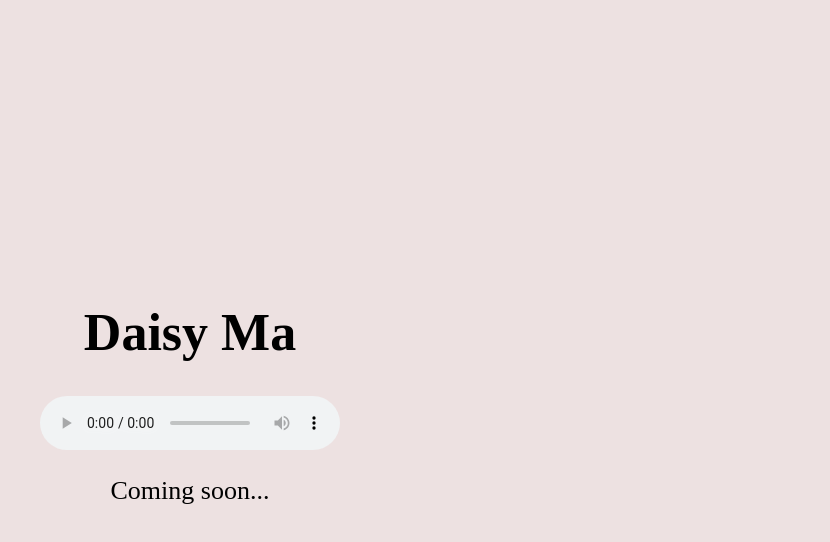
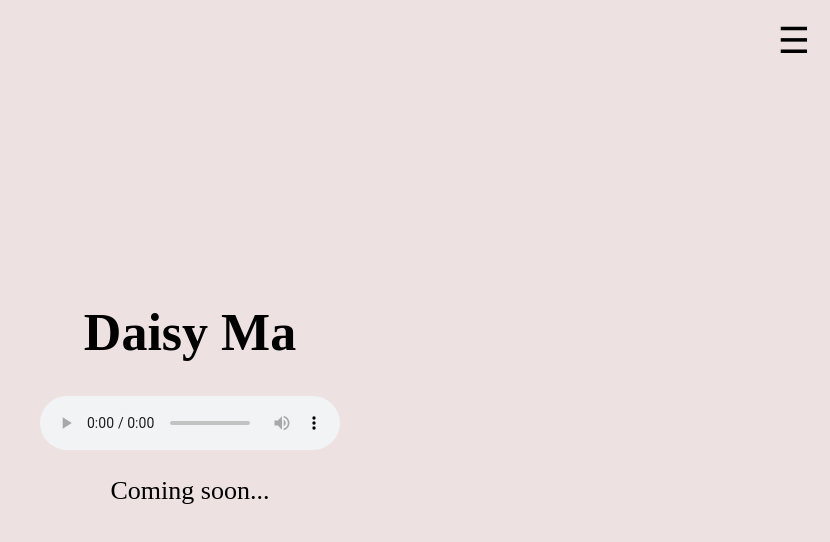
Before and after one commit to ma-e/edaisyma, a React (Create React App) app: page / in a window 1280 px wide. Shown: the top 542 px of the page, without its empty margins (450-1280 px from the left). Built offline with nearby package versions, Linux system fonts and the light colour scheme; a web font is replaced by a local one.

Commit message:
Added sidebar menu.

```diff
--- a/src/App.css
+++ b/src/App.css
@@ -12,6 +12,58 @@
   align-items: center;
   justify-content: center;
   font-size: calc(10px + 2vmin);
-  color: #000000
-  ;
+  color: #000000;
+  position: relative;
 }
+
+.menu-item {
+  position: absolute;
+  top: 0;
+  right: 0;
+    color:#000000;
+    display:inline-block;
+    padding:20px 20px;
+}
+
+.sidenav {
+  height: 100%;
+  width: 0;
+  position: fixed;
+  z-index: 1;
+  top: 0;
+  right: 0;
+  background-color: white;
+  overflow-x: hidden;
+  transition: 0.5s;
+  padding-top: 60px;
+}
+
+.sidenav a {
+  padding: 8px 8px 8px 32px;
+  text-decoration: none;
+  font-size: 25px;
+  color: black;
+  display: block;
+  transition: 0.3s;
+}
+
+.sidenav a:hover {
+  color: #f1f1f1;
+}
+
+.sidenav .closebtn {
+  position: absolute;
+  top: 0;
+  right: 25px;
+  font-size: 36px;
+  margin-left: 50px;
+}
+
+.openbtn {
+  font-size: 36px;
+}
+
+@media screen and (max-height: 450px) {
+  .sidenav {padding-top: 15px;}
+  .sidenav a {font-size: 18px;}
+}
--- a/src/App.js
+++ b/src/App.js
@@ -10,7 +10,7 @@ function App() {
           <source src="http://streaming.tdiradio.com:8000/house.mp3" type="audio/mpeg" />
         </audio>
         <p>Coming soon...</p>
-        {/* <Menu /> */}
+        <Menu />
       </header>
     </div>
   );
--- a/src/Menu.js
+++ b/src/Menu.js
@@ -1,9 +1,23 @@
 function Menu() {
+
+  function openNav() {
+    document.getElementById("mySidenav").style.width = "250px";
+  }
+
+
+function closeNav() {
+  document.getElementById("mySidenav").style.width = "0";
+}
+
   return (
     <div className="menu-item">
-        <span> + </span>
-        <a>Gallery</a>
-        <a>Contact</a>
+        <div id="mySidenav" className="sidenav">
+  <a  className="closebtn" onClick={closeNav}>&#x2715;</a>
+  <a href="#">Gallery</a>
+  <a href="#">Contact</a>
+
+</div>
+<span className="openbtn" onClick={openNav}>&#9776;</span>
     </div>
   );
 }
```
Also changed, not shown: 1 other file (tests, documents, lock files or other folders).
